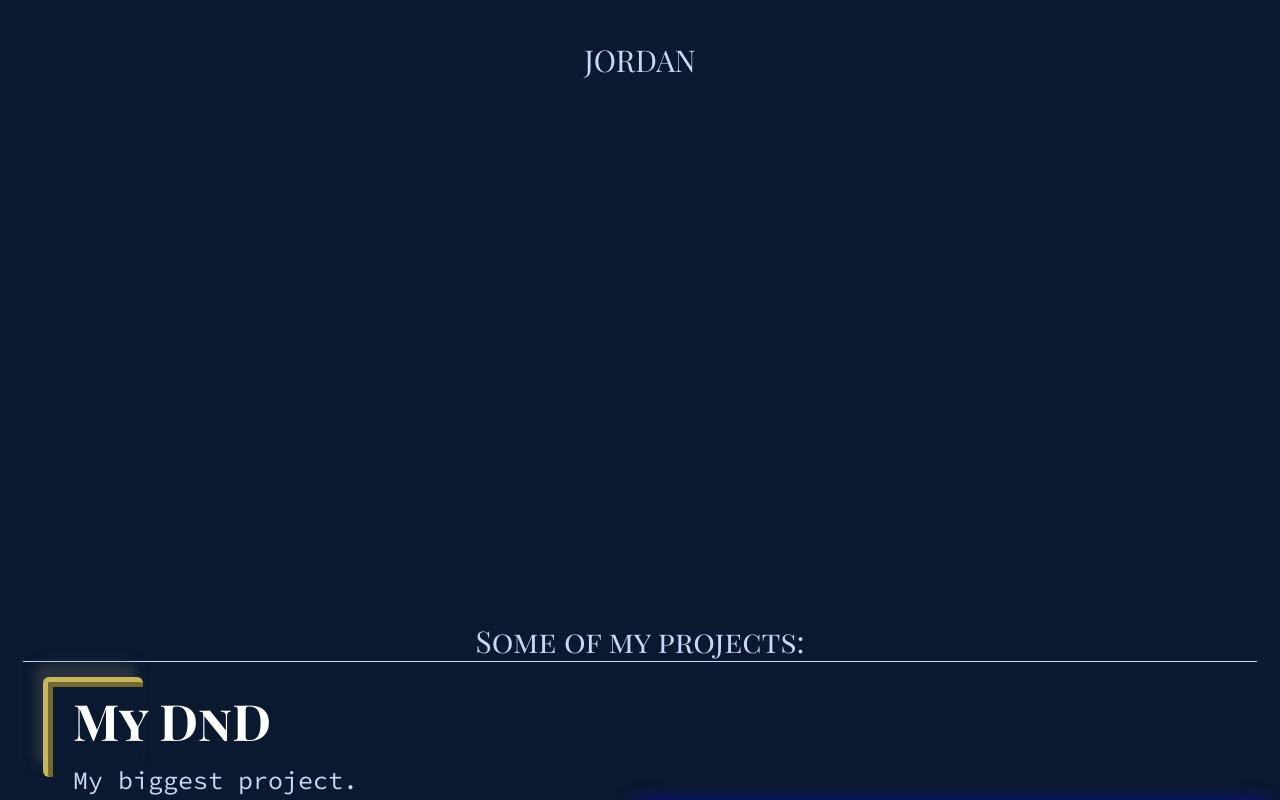
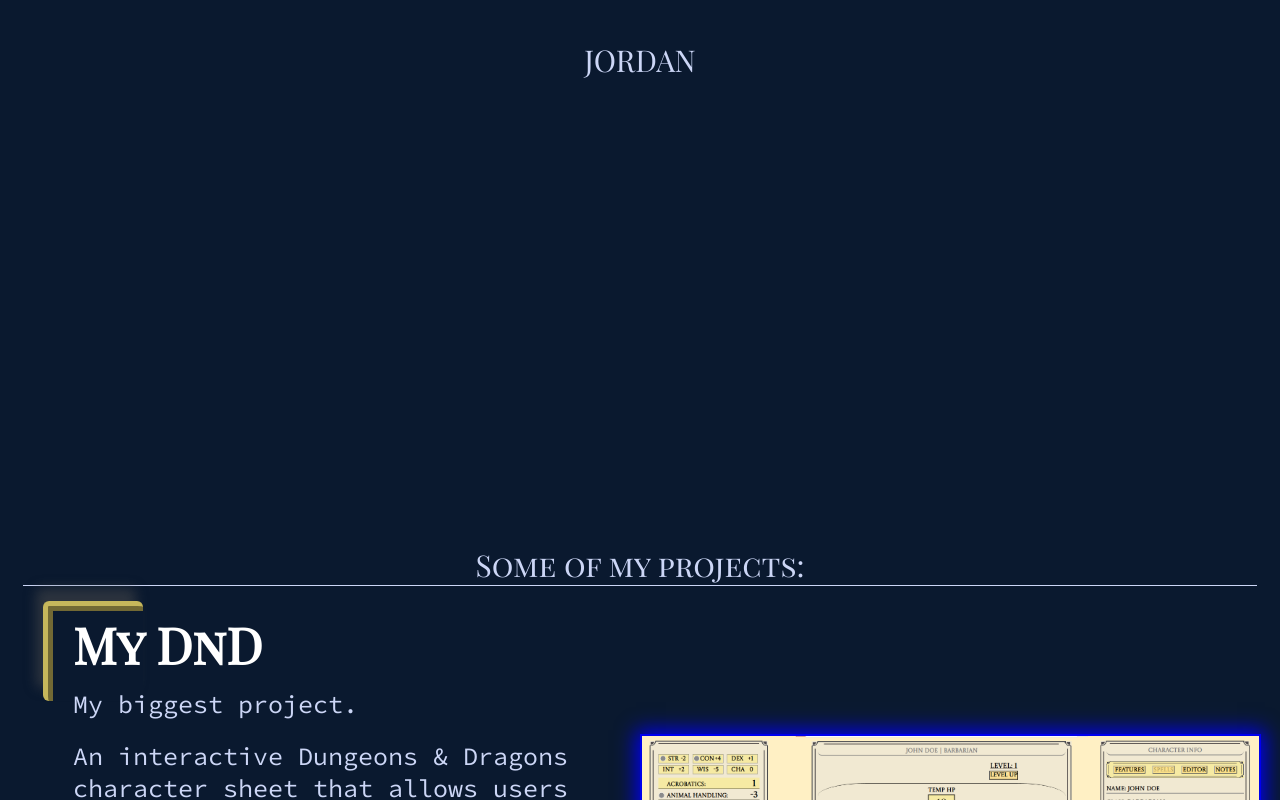
Before and after one commit to JordanDyck/portfolio, a React (Vite) app: page / in a window 1280 px wide. Shown: the top 800 px of the page. Built offline with nearby package versions, Linux system fonts and the light colour scheme.

Commit message:
changed  font, moved text outside span

```diff
--- a/src/App.tsx
+++ b/src/App.tsx
@@ -16,7 +16,7 @@
           <h1 className="experience">{`<Over 3 years of experience>`}</h1>
           <h1 className="about">
             I started programming because I wanted to know how websites work, which quickly grew
-            into a passion for building sites myself. I'm a <span>dedicated problem-solver</span>{" "}
+            into a passion for building sites myself. I'm a dedicated <span>problem-solver</span>{" "}
             who enjoys the challenge of transforming ideas into functional, user-friendly web
             applications.
           </h1>
--- a/src/styles/main.scss
+++ b/src/styles/main.scss
@@ -1,8 +1,8 @@
-@import url("https://fonts.googleapis.com/css2?family=Playfair+Display+SC:wght@700&display=swap");
-@import url("https://fonts.googleapis.com/css2?family=Playfair+Display+SC&family=Source+Code+Pro:ital,wght@0,200..900;1,200..900&display=swap");
+@import url("https://fonts.googleapis.com/css2?family=Playfair+Display+SC&family=Source+Code+Pro:ital,wght@0,200..900;1,200..900&family=Tinos&display=swap");
 
 $headerFont: "Playfair Display SC", sans-serif;
 $bodyFont: "Source Code Pro", monospace;
+$aboutFont: "tinos", serif;
 $textColor: #ccd6f6;
 $mobile: 1070px;
 
@@ -100,6 +100,7 @@
       .about {
         margin-left: 30px;
         font-weight: 400;
+        font-family: $aboutFont;
       }
       @media (max-width: $mobile) {
         .name,
@@ -143,6 +144,9 @@
     margin: 20px 13px 0;
     .projects-header {
       border-bottom: 1px solid;
+      @media (max-width: $mobile) {
+        font-size: 27px;
+      }
     }
     .project-info-container {
       display: grid;
@@ -246,7 +250,7 @@
 @keyframes fadeIn {
   from {
     opacity: 0;
-    transform: translateX(200px);
+    transform: translateY(-200px);
   }
   to {
     opacity: 1;
```
